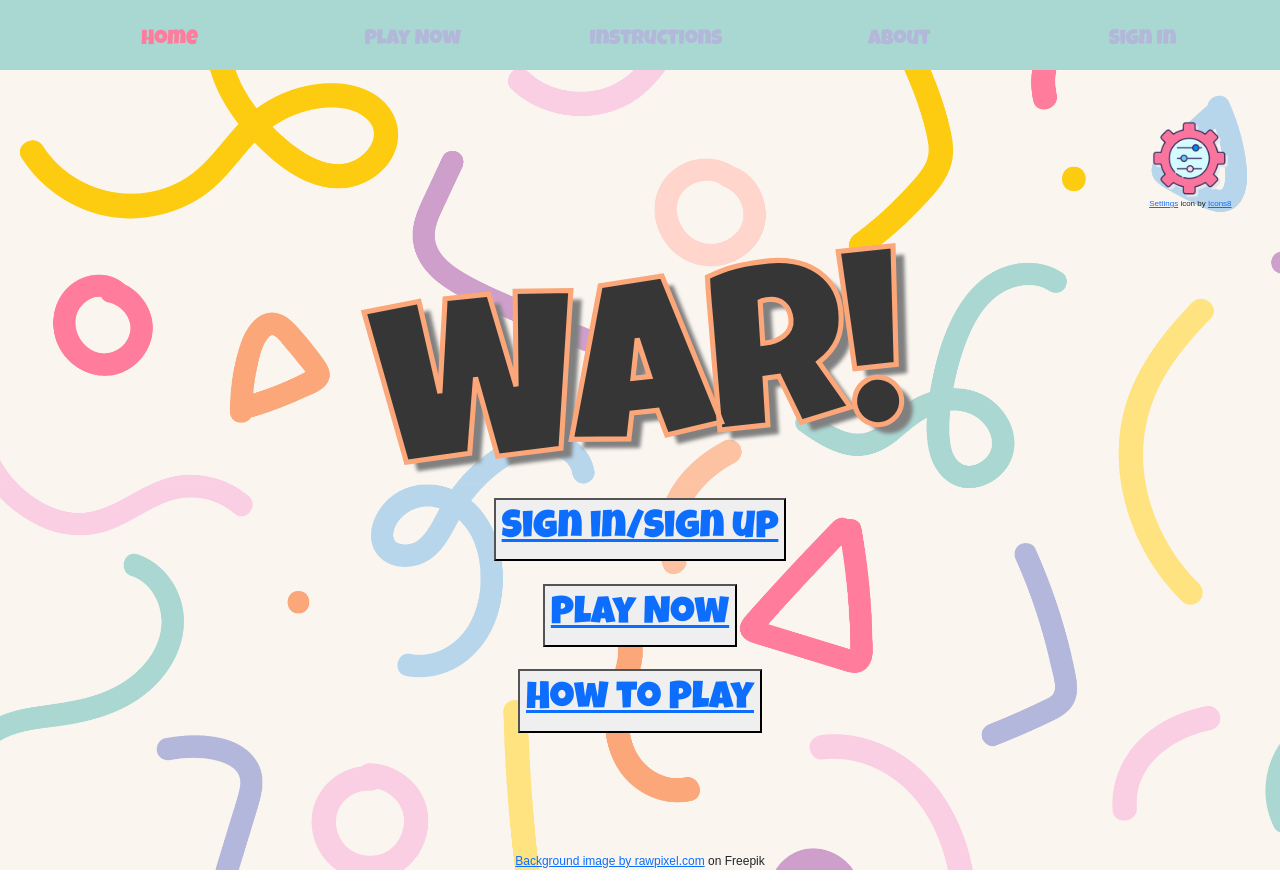
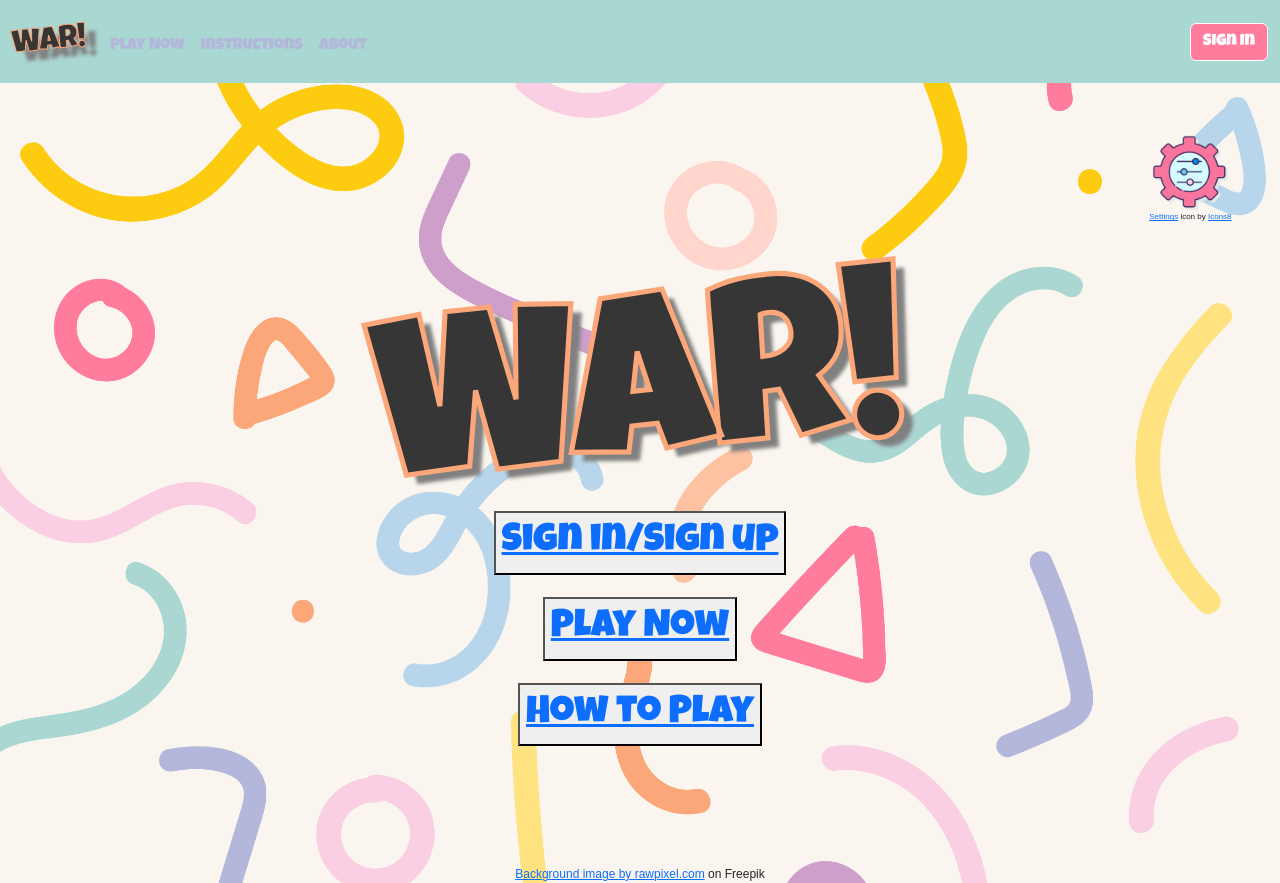
Before and after one commit to team-awesome1/awesome_cards, a React (Create React App) app: page / in a window 1280 px wide. Built offline with nearby package versions, Linux system fonts and the light colour scheme.

Commit message:
NavBar Component created

```diff
--- /dev/null
+++ b/src/Logo.css
@@ -0,0 +1,10 @@
+h1 {
+    font-family: "Luckiest Guy";
+    font-size: 2rem;
+    color: rgb(54, 54, 54);
+    text-shadow: 10px 10px 4px gray ;
+    -webkit-text-stroke-width: .08vw;
+    -webkit-text-stroke-color: #fba779;
+    transform: rotate(-6deg);
+    letter-spacing: -.5px;
+}
--- /dev/null
+++ b/src/Logo.js
@@ -0,0 +1,12 @@
+import React from "react";
+import "./Logo.css";
+
+const Logo = () => {
+    return (
+        <div>
+            <h1>WAR!</h1>
+        </div>
+    )
+}
+
+export default Logo;
--- a/src/Navbar.css
+++ b/src/Navbar.css
@@ -1,34 +1,57 @@
-.Navbar {
-    height: 70px;
-    width: 100vw;
+.navbar {
     background-color: #a9d7d2;
-    padding: 1rem;
-    justify-content: flex-end;
+    font-family: "Luckiest Guy";
 }
 
-.NavLinks {
-    list-style: none;
-    position: relative;
-    display: flex;
+#logo {
+    text-decoration-line: none;
 }
 
-.NavLinks a {
-    display: block;
-    width: 100%;
+#play-now {
     color: #b3b7da;
-    font-family: "Luckiest Guy";
-    font-size: 1.3rem;
-    text-decoration: none;
-    line-height: 40px;
-    text-align: center;
-    margin: 2px;
-    padding: 2px;
+    text-decoration-line: none;
 }
 
-.NavLinks a.active {
+#instructions {
+    color: #b3b7da;
+    text-decoration-line: none;
+}
+
+#about {
+    color: #b3b7da;
+    text-decoration-line: none;
+}
+
+#play-now:hover {
+    font-size: 150%;
+}
+
+#instructions:hover {
+    font-size: 150%;
+}
+
+#about:hover {
+    font-size: 150%;
+}
+
+#loginBtn {
+    background-color: #ff7c9c;
+    border-color: white;
+}
+
+#loginBtnText {
+    color: white;
+    text-decoration-line: none;
+}
+
+#play-now[aria-current="page"] {
     color:#ff7c9c;
 }
 
-.NavLinks a:hover {
-    font-size: 2.5rem;
+#instructions[aria-current="page"] {
+    color:#ff7c9c;
 }
+
+#about[aria-current="page"] {
+    color:#ff7c9c;
+}
--- a/src/Navbar.js
+++ b/src/Navbar.js
@@ -1,25 +1,39 @@
 import React from 'react';
 import { NavLink } from 'react-router-dom';
-import './Navbar.css';
 import Homepage from './Homepage';
 import Instructions from './routes/Instructions';
 import About from './routes/About';
 import PlayNow from './routes/PlayNow';
 import SignIn from './routes/SignIn';
+import Logo from './Logo';
+import './NavBar.css';
 
 
-const Navbar = () => {
+const NavBar = () => {
     return (
-        <nav className="Navbar">
-            <ul className="NavLinks">
-            <NavLink to="/" element={<Homepage />}><li>Home</li></NavLink>
-            <NavLink to="/play-now" element={<PlayNow />}><li>Play Now</li></NavLink>
-            <NavLink to="/instructions" element={<Instructions />}><li>Instructions</li></NavLink>
-            <NavLink to="/about" element={<About />}><li>About</li></NavLink>
-            <NavLink to="/sign-in" element={<SignIn />}><li>Sign In</li></NavLink> {/* "Sign In" should change to "Sign Out" if user is already logged in */}
-            </ul>
+        <nav className="navbar navbar-expand-lg" id="navbar">
+            <div class="container-fluid">
+                <a class="navbar-brand pt-3"  href="/"><NavLink to="/" element={<Homepage />} id="logo"><Logo /></NavLink> </a>
+                <button class="navbar-toggler" type="button" data-bs-toggle="collapse" data-bs-target="#navbarSupportedContent" aria-controls="navbarSupportedContent" aria-expanded="false" aria-label="Toggle navigation">
+                <span class="navbar-toggler-icon"></span>
+                </button>
+                <div class="collapse navbar-collapse" id="navbarSupportedContent">
+                    <ul class="navbar-nav me-auto mb-2 mb-lg-0">
+                        <li class="nav-item pt-2">
+                            <a class="nav-link active" aria-current="page" href="/play-now" ><NavLink to="/play-now" element={<PlayNow />} id="play-now">Play Now</NavLink></a>
+                        </li>
+                        <li class="nav-item pt-2">
+                            <a class="nav-link active" aria-current="page"href="/instructions" ><NavLink to="/instructions" element={<Instructions />} id="instructions">Instructions</NavLink></a>
+                        </li>
+                        <li class="nav-item pt-2">
+                            <a class="nav-link active" aria-current="page"href="/about"><NavLink to="/about" element={<About />} id="about">About</NavLink></a>
+                        </li>
+                    </ul>
+                    <button class="btn btn-outline" type="submit" id="loginBtn"><NavLink to="/sign-in" element={<SignIn />} id="loginBtnText">Sign In</NavLink></button>
+                </div>
+            </div>
         </nav>
     )
 }
 
-export default Navbar;
+export default NavBar;
```
